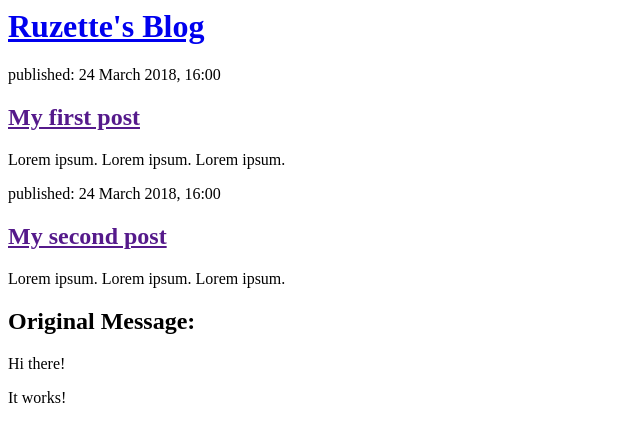
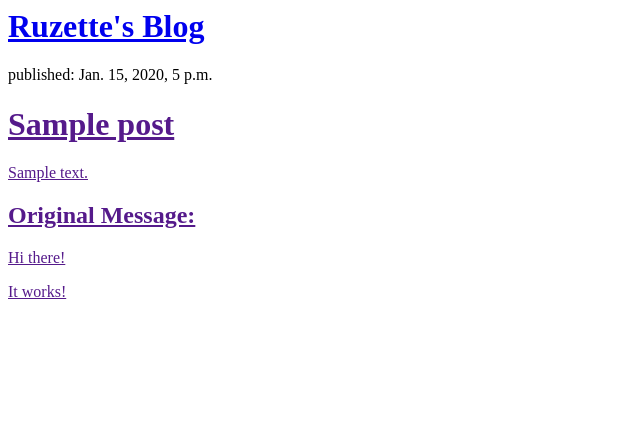
Before and after one commit to zettesmariano/my-first-blog, a Django app: template blog/templates/blog/post_list.html in a window 1280 px wide. Shown: the top 442 px of the page, without its empty margins (0-640 px from the left). Run offline with Django 3.2, Linux system fonts and the light colour scheme; the template is opened without the code that fills it: values that come from a table or form of the project are taken from there, others are empty; tables that the repository leaves empty hold one stand-in row (values such as "Sample post").

Commit message:
Modified templates to display posts from database.

```diff
--- a/blog/templates/blog/post_list.html
+++ b/blog/templates/blog/post_list.html
@@ -6,17 +6,13 @@
 		<div>
 			<h1><a href="/">Ruzette's Blog</a></h1>
 		</div>
-		<div>
-			<p>published: 24 March 2018, 16:00</p>
-			<h2><a href="">My first post</a></h2>
-			<p>Lorem ipsum. Lorem ipsum. Lorem ipsum.</p>
-		</div>
-		<div>
-			<p>published: 24 March 2018, 16:00</p>
-			<h2><a href="">My second post</a></h2>
-			<p>Lorem ipsum. Lorem ipsum. Lorem ipsum.</p>
-		</div>
-		<div>
+		{% for post in posts %}
+			<div>
+				<p>published: {{ post.published_date }}</p>
+				<h1><a href="">{{ post.title }}</h1>
+				<p>{{ post.text|linebreaksbr }}</p>
+			</div>
+		{% endfor %}
 			<h2>Original Message:</h2>
 			<p>Hi there!</p>
 			<p>It works!</p>
--- a/blog/views.py
+++ b/blog/views.py
@@ -1,6 +1,9 @@
 from django.shortcuts import render
+from django.utils import timezone
+from .models import Post
 
 # Create your views here.
 
 def post_list(request):
-	return render(request, 'blog/post_list.html', {})
+	posts = Post.objects.filter(published_date__lte=timezone.now()).order_by('published_date')
+	return render(request, 'blog/post_list.html', {'posts': posts})
```
